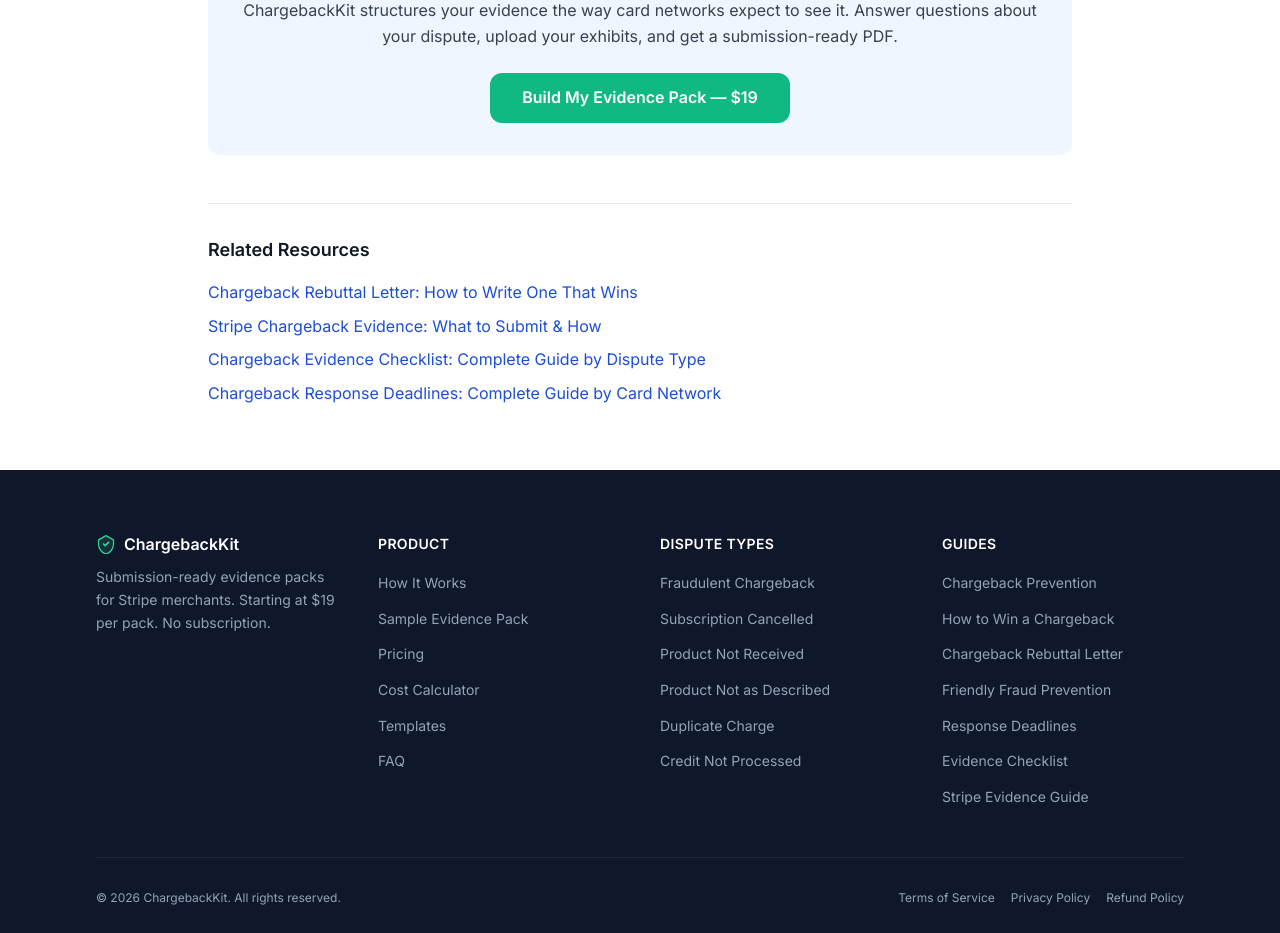
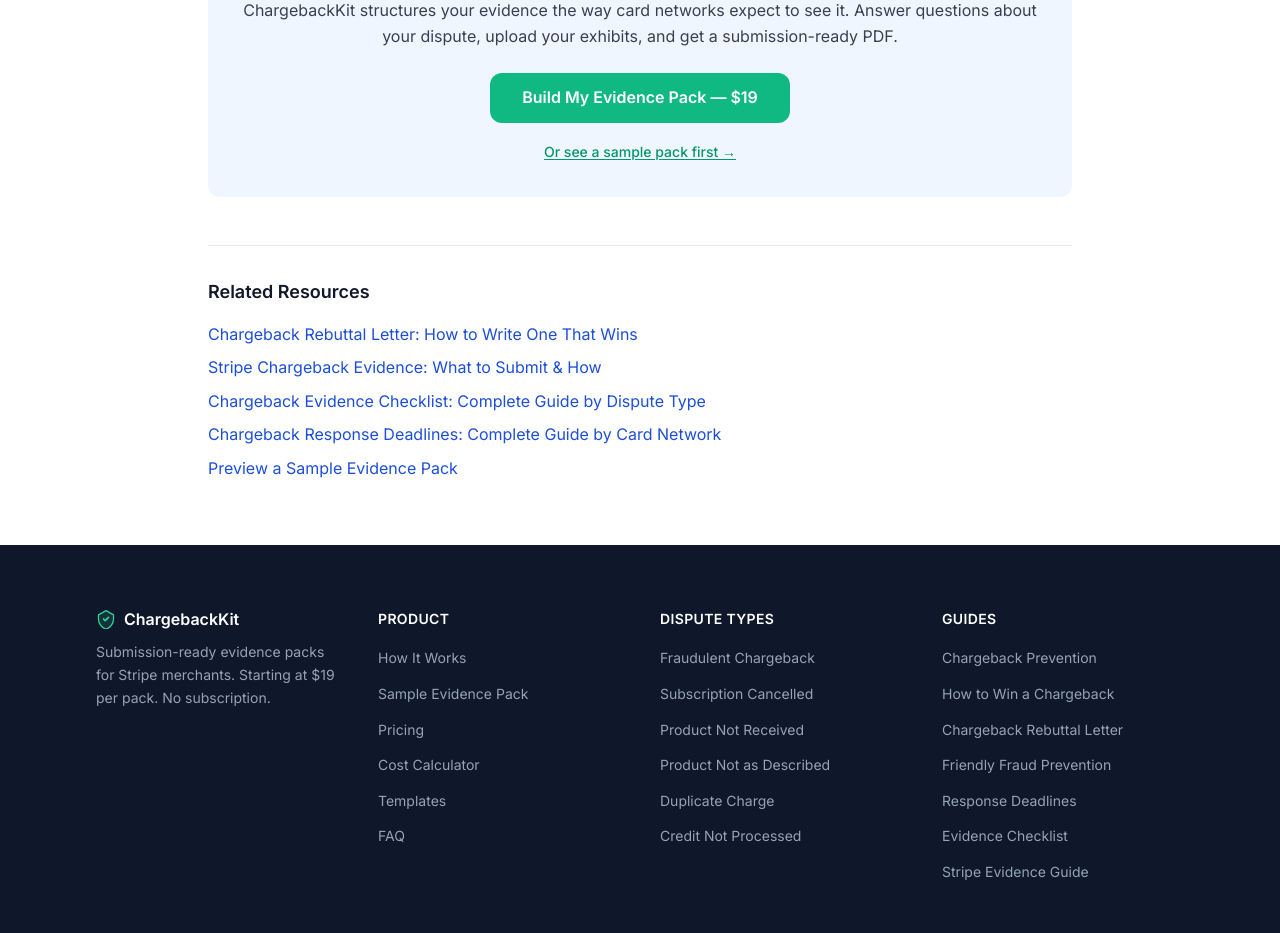
Before and after one commit to mattmcallister-create/chargeback-evidence-pack, a Next.js app: page /guides/how-to-win-a-chargeback in a window 1280 px wide. Shown: the part 3460-4393 px from the top of the page. Built offline with nearby package versions, Linux system fonts and the light colour scheme; no server answers.

Commit message:
feat(cro): add /preview links to how-to-win-a-chargeback guide

```diff
--- a/app/(marketing)/guides/how-to-win-a-chargeback/page.tsx
+++ b/app/(marketing)/guides/how-to-win-a-chargeback/page.tsx
@@ -288,6 +288,11 @@ export default function HowToWinChargebackPage() {
           <a href="https://buy.stripe.com/5kQaEY83P3f02Hdf0l3Nm02" className="inline-block bg-emerald-500 text-white font-semibold py-3 px-8 rounded-lg hover:bg-emerald-600 transition-colors">
             Build My Evidence Pack &mdash; $19
           </a>
+          <p className="mt-4">
+            <Link href="/preview" className="text-sm text-emerald-600 font-medium hover:text-emerald-700 underline underline-offset-2">
+              Or see a sample pack first &rarr;
+            </Link>
+          </p>
         </section>
 
         <div className="mt-12 pt-8 border-t border-gray-200">
@@ -297,6 +302,7 @@ export default function HowToWinChargebackPage() {
             <li><Link href="/stripe-chargeback-evidence" className="hover:underline">Stripe Chargeback Evidence: What to Submit &amp; How</Link></li>
             <li><Link href="/chargeback-evidence-checklist" className="hover:underline">Chargeback Evidence Checklist: Complete Guide by Dispute Type</Link></li>
             <li><Link href="/guides/chargeback-response-deadlines" className="hover:underline">Chargeback Response Deadlines: Complete Guide by Card Network</Link></li>
+            <li><Link href="/preview" className="hover:underline">Preview a Sample Evidence Pack</Link></li>
           </ul>
         </div>
       </div>
```
